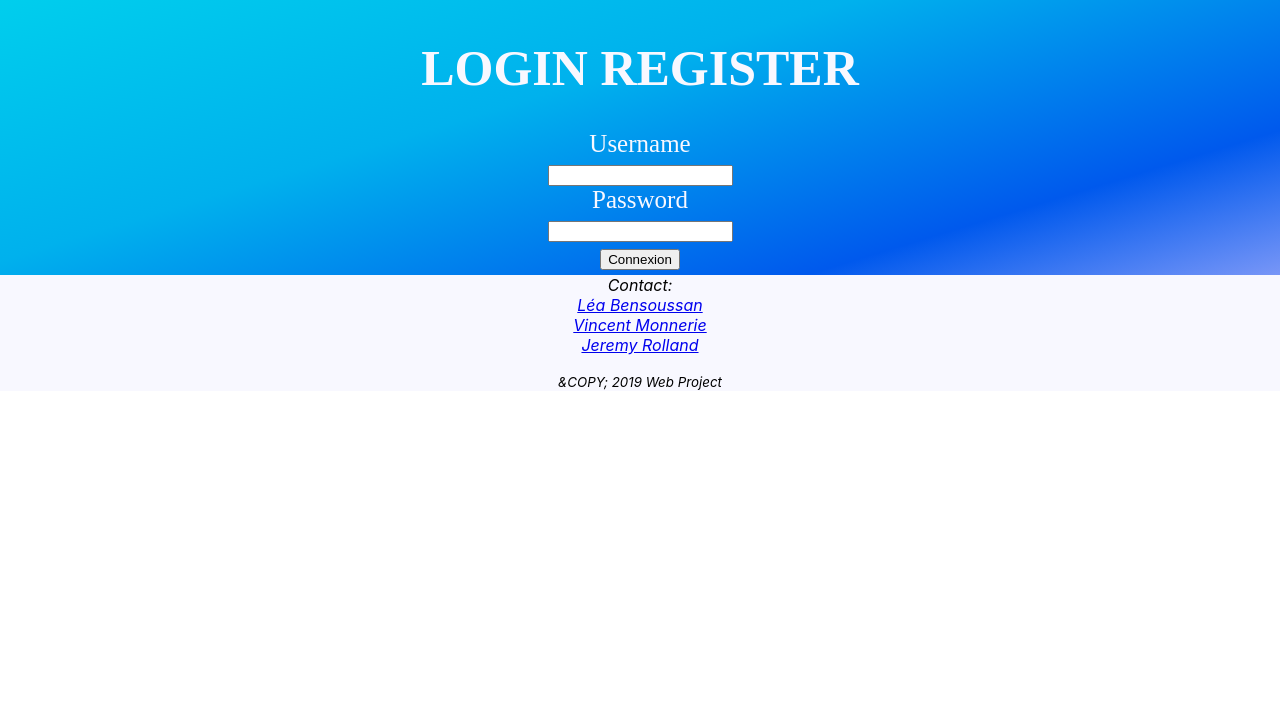
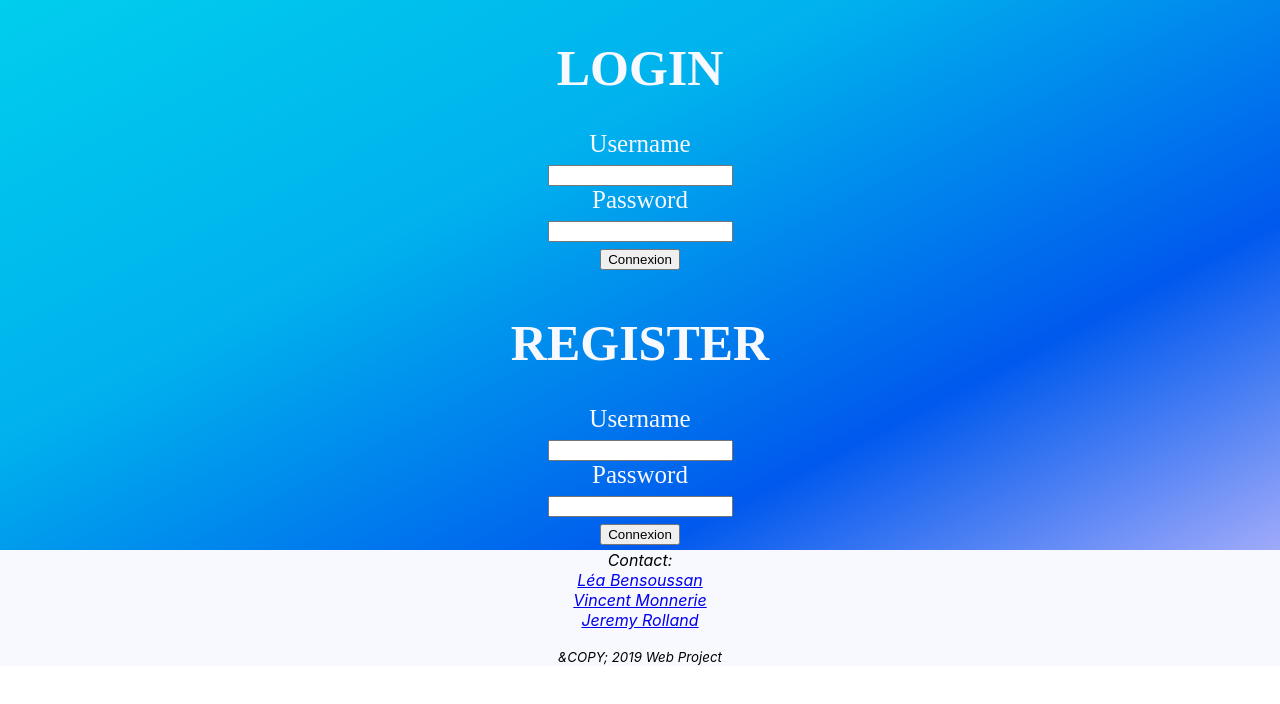
Before and after one commit to RollandJeremy/ProjectWeb, a React (Create React App) app in the folder React/: page / in a window 1280 px wide. Shown: the top 704 px of the page. Built offline with nearby package versions, Linux system fonts and the light colour scheme.

Commit message:
Update Signinup.js
add the register part

```diff
--- a/React/src/Signinup.js
+++ b/React/src/Signinup.js
@@ -12,6 +12,11 @@ export class Signinup extends React.Component {
     }
   };
 
+
+  click2 = async()=>{
+
+  };
+
   render() {
     return (
       <html>
@@ -19,8 +24,11 @@ export class Signinup extends React.Component {
 
         </head>
         <body className="body_login">
+
+      <div className="flex_container">
+
           <div className="Signinup">
-        <h1>LOGIN REGISTER</h1>
+            <h1>LOGIN </h1>
             <text>Username</text><br />
             <input type="text" name="username"></input>
             <br />
@@ -31,6 +39,28 @@ export class Signinup extends React.Component {
               Connexion
             </button>
           </div>
+
+
+
+
+          <div className="Signinup">
+            <h1>REGISTER</h1>
+            <text>Username</text><br />
+            <input type="text" name="username"></input>
+            <br />
+            <text>Password</text><br />
+            <input type="text" name="password"></input>
+            <br />
+            <button onClick={this.click2} type="submit">
+              Connexion
+            </button>
+          </div>
+
+      </div>
+
+
+
+
       <footer>
       <address>
           Contact:<br />
```
Lines whose indentation alone changed are shown as unchanged.
